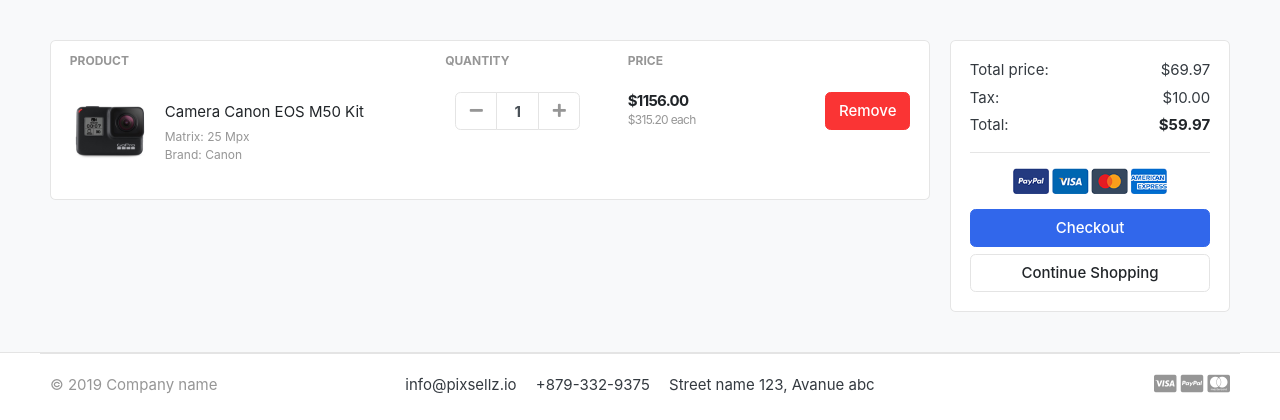
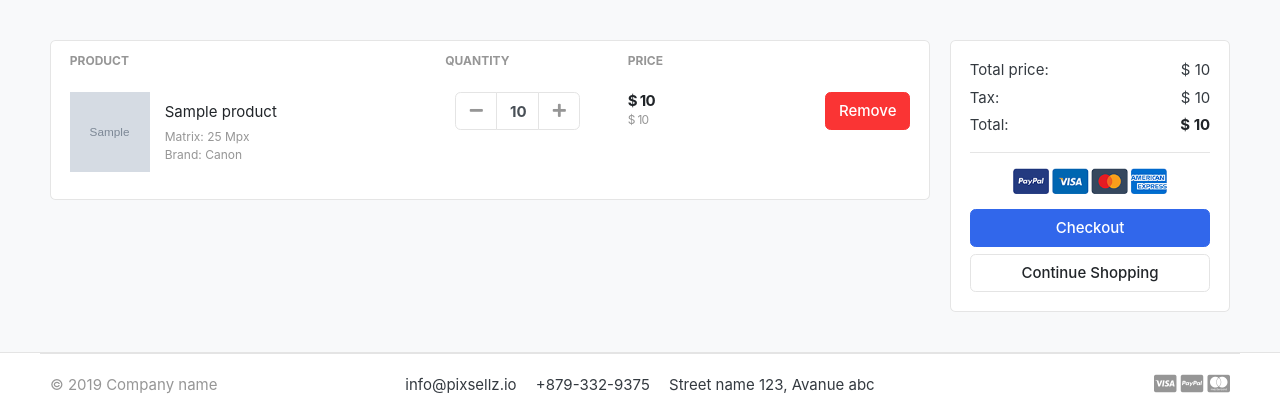
Before and after one commit to vikaspandey18/greatkart-django-, a Django app: template templates/store/cart.html in a window 1280 px wide. Shown: the part 118-538 px from the top of the page. Run offline with Django 4.2, Linux system fonts and the light colour scheme; the template is opened without the code that fills it: most values are stand-ins (such as "Sample title", 1, 10 or a date in 2020); grey boxes marked "Sample" are stand-in pictures; some libraries are stand-ins or nearby versions; some web fonts are replaced.

Commit message:
thrid commit

```diff
--- a/carts/models.py
+++ b/carts/models.py
@@ -16,5 +16,8 @@
     quantity = models.IntegerField()
     is_active = models.BooleanField(default=True)
 
+    def sub_total(self):
+        return self.product.price * self.quantity
+
     def __str__(self):
         return self.product
--- a/carts/urls.py
+++ b/carts/urls.py
@@ -3,5 +3,8 @@
 
 
 urlpatterns = [
-    path('', views.cart,name='cart')
+    path('', views.cart,name='cart'),
+    path('add_cart/<int:product_id>/', views.add_cart,name='add_cart'),
+    path('remove_cart/<int:product_id>/', views.remove_cart,name='remove_cart'),
+    path('remove_cart_item/<int:product_id>/', views.remove_cart_item,name='remove_cart_item'),
 ]
--- a/templates/store/cart.html
+++ b/templates/store/cart.html
@@ -20,12 +20,13 @@
                             </tr>
                         </thead>
                         <tbody>
+                            {% for cart_item in cart_items %}
                                 <tr>
                                     <td>
                                         <figure class="itemside align-items-center">
-                                        <div class="aside"><img src="{% static './images/items/11.jpg' %}" class="img-sm"></div>
+                                            <div class="aside"><img src="{{ cart_item.product.images.url }}" class="img-sm"></div>
                                             <figcaption class="info">
-                                            <a href="#" class="title text-dark">Camera Canon EOS M50 Kit</a>
+                                                <a href="#" class="title text-dark">{{cart_item.product.product_name}}</a>
                                                 <p class="text-muted small">Matrix: 25 Mpx <br> Brand: Canon</p>
                                             </figcaption>
                                         </figure>
@@ -35,27 +36,28 @@
                                         <div class="col">
                                             <div class="input-group input-spinner">
                                                 <div class="input-group-prepend">
-                                                <button class="btn btn-light" type="button" id="button-plus"> <i
-                                                        class="fa fa-minus"></i> </button>
+                                                    <a class="btn btn-light"  href="{% url 'remove_cart' cart_item.product.id %}"  id="button-plus"> <i
+                                                            class="fa fa-minus"></i> </a>
                                                 </div>
-                                            <input type="text" class="form-control" value="1">
+                                                <input type="text" class="form-control" value="{{cart_item.quantity}}">
                                                 <div class="input-group-append">
-                                                <button class="btn btn-light" type="button" id="button-minus"> <i
-                                                        class="fa fa-plus"></i> </button>
+                                                    <a class="btn btn-light" href="{% url 'add_cart' cart_item.product.id %}" id="button-minus"> <i
+                                                            class="fa fa-plus"></i> </a>
                                                 </div>
                                             </div> <!-- input-group.// -->
                                         </div> <!-- col.// -->
                                     </td>
                                     <td>
                                         <div class="price-wrap">
-                                        <var class="price">$1156.00</var>
-                                        <small class="text-muted"> $315.20 each </small>
+                                            <var class="price">$ {{ cart_item.sub_total }}</var>
+                                            <small class="text-muted"> $ {{cart_item.product.price}} </small>
                                         </div> <!-- price-wrap .// -->
                                     </td>
                                     <td class="text-right">
-                                    <a href="" class="btn btn-danger"> Remove</a>
+                                        <a href="{% url 'remove_cart_item' cart_item.product.id %}" class="btn btn-danger"> Remove</a>
                                     </td>
                                 </tr>
+                            {% endfor %}
                         </tbody>
                     </table>
                 </div> <!-- card.// -->
@@ -67,15 +69,15 @@
                     <div class="card-body">
                         <dl class="dlist-align">
                             <dt>Total price:</dt>
-                            <dd class="text-right">$69.97</dd>
+                            <dd class="text-right">$ {{total}}</dd>
                         </dl>
                         <dl class="dlist-align">
                             <dt>Tax:</dt>
-                            <dd class="text-right"> $10.00</dd>
+                            <dd class="text-right"> $ {{tax}}</dd>
                         </dl>
                         <dl class="dlist-align">
                             <dt>Total:</dt>
-                            <dd class="text-right text-dark b"><strong>$59.97</strong></dd>
+                            <dd class="text-right text-dark b"><strong>$ {{grand_total}}</strong></dd>
                         </dl>
                         <hr>
                         <p class="text-center mb-3">
--- a/templates/store/product_detail.html
+++ b/templates/store/product_detail.html
@@ -72,7 +72,7 @@
                                 <span class="text">Out Of Stock</span>
                             </a>
                         {% else %}
-                            <a href="./product-detail.html" class="btn  btn-primary">
+                            <a href="{% url 'add_cart' single_product.id %}" class="btn  btn-primary">
                                 <span class="text">Add to cart</span> <i class="fas fa-shopping-cart"></i>
                             </a>
                         {% endif %}
```
Also changed, not shown: carts/views.py (+70 -4 lines). Lines whose indentation alone changed are shown as unchanged.
